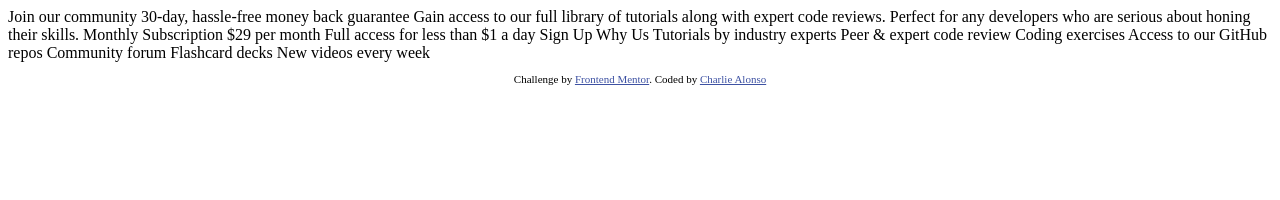
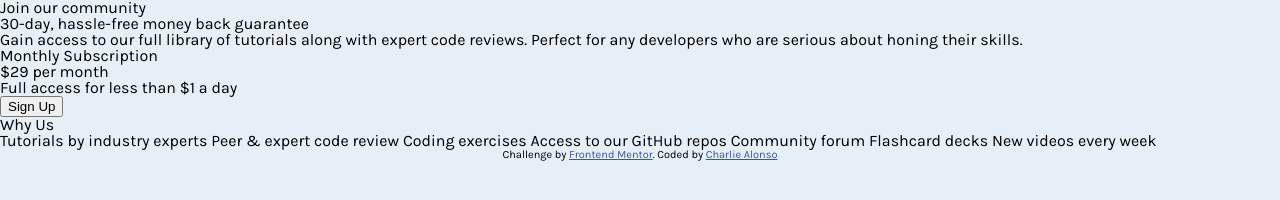
Before and after one commit to Charlie025x/Single-price-grid-component, a plain HTML site: page index.html in a window 1280 px wide. Drawn offline with Linux system fonts and the light colour scheme.

Commit message:
basic markup and minimal css added

```diff
--- /dev/null
+++ b/css/reset.css
@@ -0,0 +1,43 @@
+html, body, div, span, applet, object, iframe,
+h1, h2, h3, h4, h5, h6, p, blockquote, pre,
+a, abbr, acronym, address, big, cite, code,
+del, dfn, em, img, ins, kbd, q, s, samp,
+small, strike, strong, sub, sup, tt, var,
+b, u, i, center,
+dl, dt, dd, ol, ul, li,
+fieldset, form, label, legend,
+table, caption, tbody, tfoot, thead, tr, th, td,
+article, aside, canvas, details, embed,
+figure, figcaption, footer, header, hgroup,
+menu, nav, output, ruby, section, summary,
+time, mark, audio, video {
+	margin: 0;
+	padding: 0;
+	border: 0;
+	font-size: 100%;
+	font: inherit;
+	vertical-align: baseline;
+}
+/* HTML5 display-role reset for older browsers */
+article, aside, details, figcaption, figure,
+footer, header, hgroup, menu, nav, section {
+	display: block;
+}
+body {
+	line-height: 1;
+}
+ol, ul {
+	list-style: none;
+}
+blockquote, q {
+	quotes: none;
+}
+blockquote:before, blockquote:after,
+q:before, q:after {
+	content: '';
+	content: none;
+}
+table {
+	border-collapse: collapse;
+	border-spacing: 0;
+}
--- /dev/null
+++ b/css/style.scss
@@ -0,0 +1,22 @@
+@import url('https://fonts.googleapis.com/css2?family=Karla:wght@400;700&display=swap');
+
+:root {
+  --clr-cyan: hsl(179, 62%, 43%);
+  --clr-bright-yellow: hsl(71, 73%, 54%);
+
+  --clr-light-gray: hsl(204, 43%, 93%);
+  --clr-grayish-blue: hsl(218, 22%, 67%);
+}
+
+body {
+  font-family: 'Karla', sans-serif;
+  font-size: 16px;
+  background-color: var(--clr-light-gray);
+}
+
+.attribution {
+  font-size: 11px; text-align: center;
+  a {
+    color: hsl(228, 45%, 44%);
+  }
+}
--- a/index.html
+++ b/index.html
@@ -8,30 +8,34 @@
 
   <title>Frontend Mentor | Single Price Grid Component</title>
 
-  <!-- Feel free to remove these styles or customise in your own stylesheet 👍 -->
-  <style>
-    .attribution { font-size: 11px; text-align: center; }
-    .attribution a { color: hsl(228, 45%, 44%); }
-  </style>
+  <link rel="stylesheet" href="css/reset.css">
+  <link rel="stylesheet" href="css/style.css">
 </head>
 <body>
-  Join our community
+  <main>
+    <section class="card">
+      <h2>Join our community</h2>
 
-  30-day, hassle-free money back guarantee
+      <p>30-day, hassle-free money back guarantee</p>
 
+      <p>
         Gain access to our full library of tutorials along with expert code reviews.
         Perfect for any developers who are serious about honing their skills.
+      </p>
+    </section>
+    <section class="card">
+      <h2>Monthly Subscription</h2>
 
-  Monthly Subscription
+      <p><a>&dollar;29</a> per month</p>
 
-  &dollar;29 per month
+      <p>Full access for less than &dollar;1 a day</p>
 
-  Full access for less than &dollar;1 a day
+      <button>Sign Up</button>
+    </section>
+    <section class="card">
+      <h2>Why Us</h2>
 
-  Sign Up
-
-  Why Us
-
+      <p>
         Tutorials by industry experts
         Peer &amp; expert code review
         Coding exercises
@@ -39,7 +43,9 @@
         Community forum
         Flashcard decks
         New videos every week
-
+      </p>
+    </section>
+  </main>
   <footer>
     <p class="attribution">
       Challenge by <a href="https://www.frontendmentor.io?ref=challenge" target="_blank">Frontend Mentor</a>.
```
Also changed, not shown: css/style.css (added), 1 other file. Lines whose indentation alone changed are shown as unchanged.
